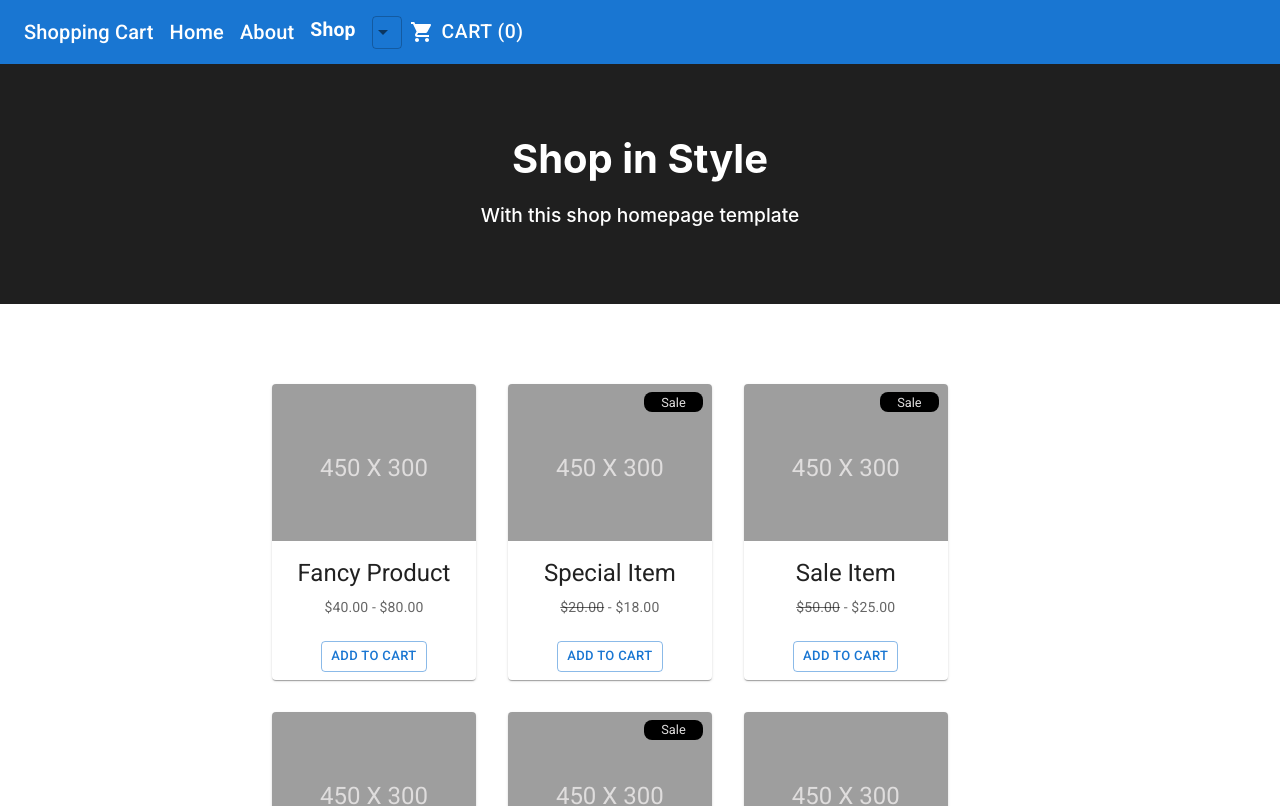
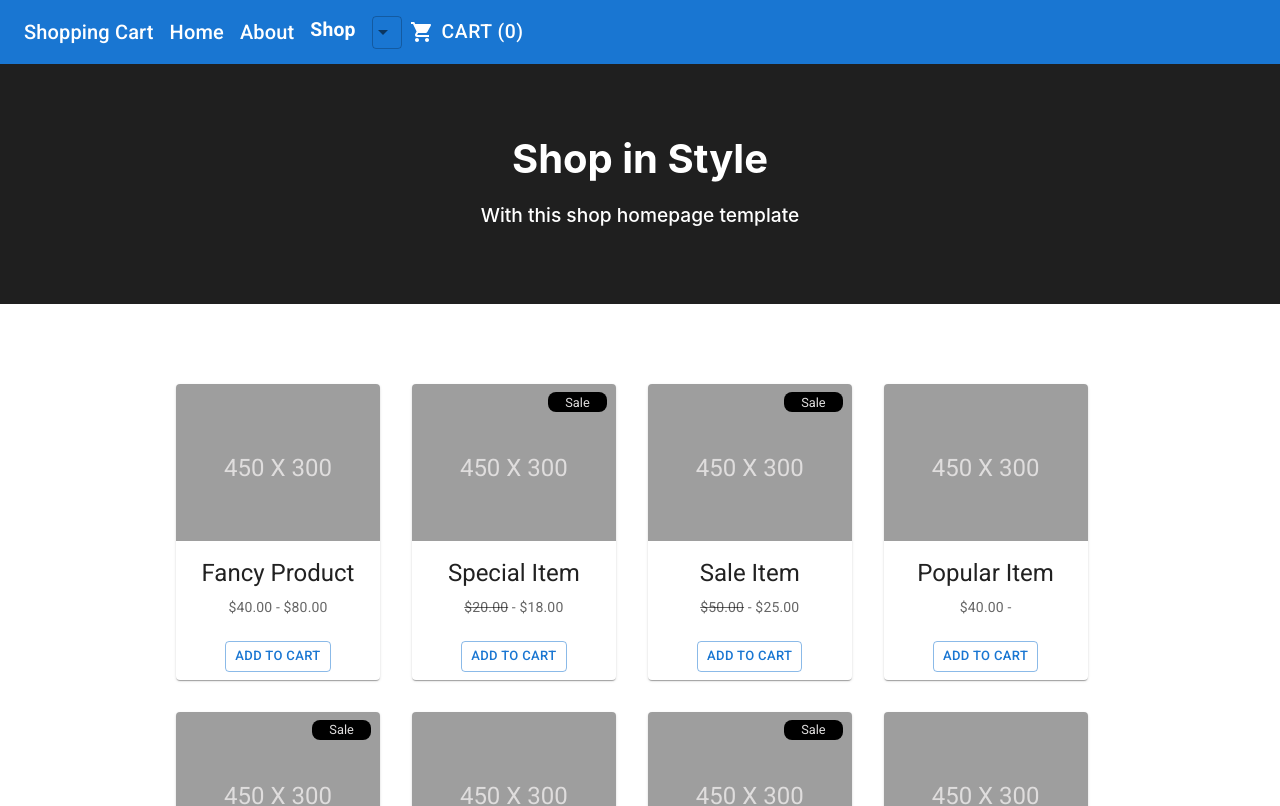
Before and after one commit to Lokesh-Kanna/Guvi_Day-27_Shopping_Cart_Task, a React (Create React App) app: page / in a window 1280 px wide. Shown: the top 806 px of the page. Built offline with nearby package versions, Linux system fonts and the light colour scheme.

Commit message:
minor change

```diff
--- a/src/index.css
+++ b/src/index.css
@@ -77,7 +77,7 @@ code {
   flex-direction: row;
   flex-wrap: wrap;
   gap: 2rem;
-  margin: 5rem 17rem;
+  margin: 5rem 11rem;
 }
 
 #img {
```
